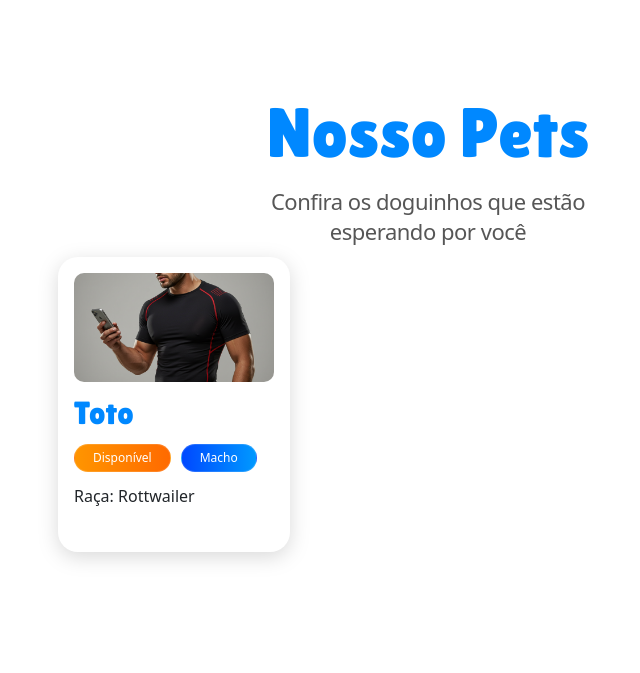
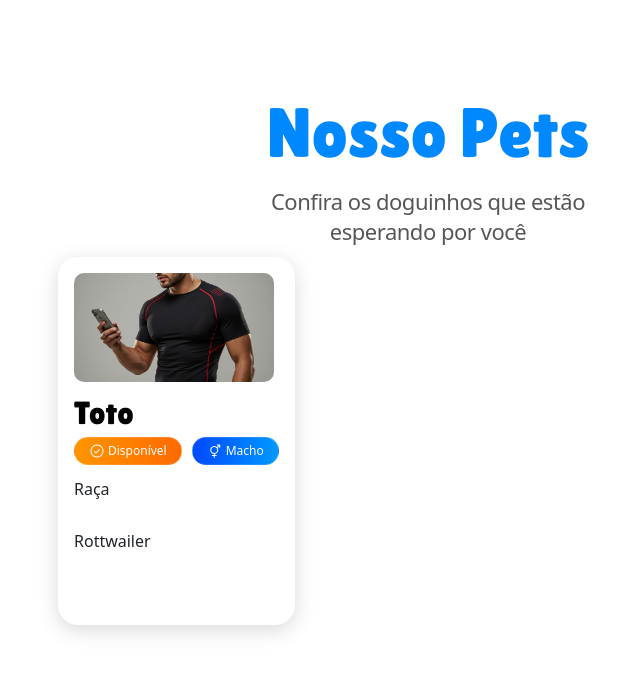
Before and after one commit to joaoemiliovilla/projeto-adoteja, a Django app: page /pets/ in a window 1280 px wide. Shown: the part 57-730 px from the top of the page, without its empty margins (212-852 px from the left). Run offline with Django 5.2, Linux system fonts and the light colour scheme; data comes from the database, SQL or seed files in the repository.

Commit message:
modificando algumas coisas - 17/04 - 02:03 da manhã

```diff
--- a/adoteja/pets/static/pets/css/home.css
+++ b/adoteja/pets/static/pets/css/home.css
@@ -60,9 +60,15 @@ body {
     gap: 12px;
 }
 
+.cachorro-infos {
+    display: flex;
+    flex-direction: column;
+    gap: 5px;
+}
+
 .cachorro h2 {
     font-family: "Lilita One", sans-serif;
-    color: #0088ff;
+    color: #000000;
     font-size: 32px;
     margin: 0;
 }
@@ -74,19 +80,33 @@ body {
     gap: 10px;
 }
 
+.tags .ph {
+    font-size: 16px;
+}
+
 .tag {
+    display: flex;
+    flex-direction: row;
+    gap: 3px;
     border: 1px solid #ffffff24;
-    padding: 4px 18px;
+    padding: 4px 14px;
     background: linear-gradient(90deg, #FF9500, #FF6A00);
     font-size: 12px;
     color: white;
+    font-weight: 500;
     border-radius: 100px;
+    justify-content: center;
+    align-items: center;
 }
 
 #sexo {
     background: linear-gradient(90deg, #0048ff, #0099ff);
 }
 
+#raca {
+    font-weight: 700;
+}
+
 img {
     max-width: 200px;
     border-radius: 10px;
--- a/adoteja/pets/templates/home.html
+++ b/adoteja/pets/templates/home.html
@@ -6,6 +6,16 @@
     <meta name="viewport" content="width=device-width, initial-scale=1.0">
     <title>AdoteJa - Adoção de Cachorros</title>
     <link rel="stylesheet" href="{% static 'pets/css/home.css' %}">
+    <link
+      rel="stylesheet"
+      type="text/css"
+      href="https://cdn.jsdelivr.net/npm/@phosphor-icons/web@2.1.1/src/regular/style.css"
+    />
+    <link
+      rel="stylesheet"
+      type="text/css"
+      href="https://cdn.jsdelivr.net/npm/@phosphor-icons/web@2.1.1/src/fill/style.css"
+    />
 </head>
 <body>
     {% include 'partials/navbar.html' %}
@@ -26,15 +36,17 @@
         {% for cachorro in cachorros %}
 
 
-
+            <a href=""></a>
             <div class="cachorro">
                 <img src="{{ cachorro.imagem.url }}" alt="{{ cachorro.nome }}">
-                <h2>{{ cachorro.nome }}</h2>
-                <div class="tags">
-                    <div class="tag">{{ cachorro.status }}</div>
-                    <div class="tag" id="sexo">{{ cachorro.sexo }}</div>
+                <div class="cachorro-infos">
+                    <h2>{{ cachorro.nome }}</h2>
+                    <div class="tags">
+                        <div class="tag"><i class="ph ph-check-circle" style="color: rgb(255, 255, 255)"></i>{{ cachorro.status }}</div>
+                        <div class="tag" id="sexo"><i class="ph ph-gender-intersex" style="color: rgb(255, 255, 255)"></i>{{ cachorro.sexo }}</div>
+                    </div>
                 </div>
-                <p class="raca">Raça: {{ cachorro.raca }}</p>
+                <p class="raca">Raça<br><p>{{ cachorro.raca }}</p></p>
                 <!-- <p class="idade">Idade: {{ cachorro.idade }}</p> -->
                 <!-- <p class="sexo">Sexo: {{ cachorro.sexo }}</p> -->
                 <!-- <p>{{ cachorro.descricao }}</p> -->
```
